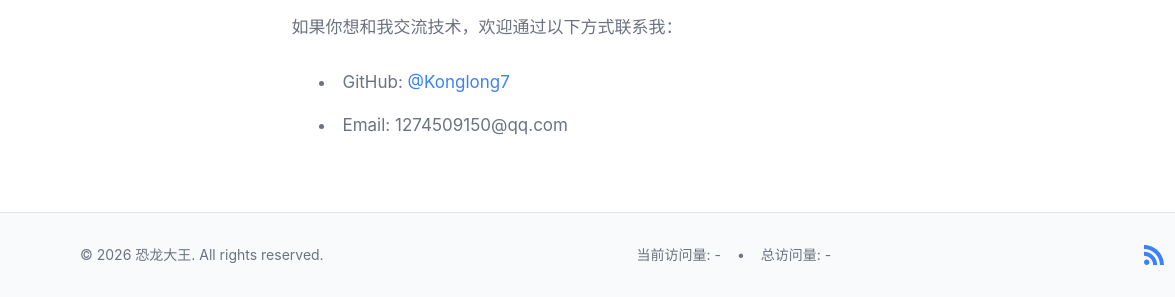
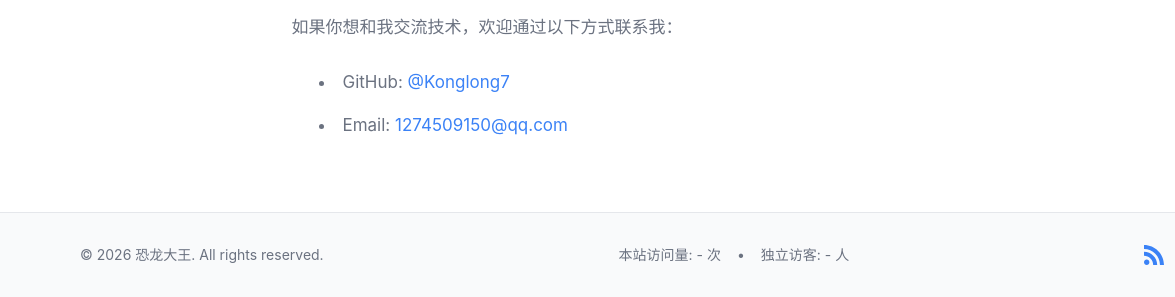
Before and after one commit to Konglong7/tech-blog, an Astro site: page /about in a window 1280 px wide. Shown: the part 604-901 px from the top of the page, 0-1175 px from the left. Built offline with nearby package versions, Linux system fonts and the light colour scheme; Astro itself is replaced by a stand-in of ours; a script that the page names is missing.

Commit message:
🔧 优化访问量统计和邮箱显示
- 修正访问量标签语义（本站访问量/独立访客）
- 脚本协议改为 https
- 邮箱添加反爬混淆处理
- 恢复不蒜子容器 ID 兼容性

```diff
--- a/src/components/Footer.astro
+++ b/src/components/Footer.astro
@@ -16,13 +16,9 @@ const currentYear = new Date().getFullYear();
 
       <!-- 访问量统计 -->
       <div class="flex items-center gap-4 text-[var(--text-secondary)] text-sm">
-        <span id="busuanzi_container_site_pv">
-          当前访问量: <span id="busuanzi_value_site_pv">-</span>
-        </span>
+        <span id="busuanzi_container_site_pv">本站访问量: <span id="busuanzi_value_site_pv">-</span> 次</span>
         <span>•</span>
-        <span id="busuanzi_container_site_uv">
-          总访问量: <span id="busuanzi_value_site_uv">-</span>
-        </span>
+        <span id="busuanzi_container_site_uv">独立访客: <span id="busuanzi_value_site_uv">-</span> 人</span>
       </div>
 
       <!-- 社交链接 -->
@@ -43,4 +39,4 @@ const currentYear = new Date().getFullYear();
 </footer>
 
 <!-- 不蒜子访问量统计 -->
-<script async src="//busuanzi.ibruce.info/busuanzi/2.3/busuanzi.pure.mini.js"></script>
+<script async src="https://busuanzi.ibruce.info/busuanzi/2.3/busuanzi.pure.mini.js"></script>
--- a/src/pages/about.astro
+++ b/src/pages/about.astro
@@ -40,7 +40,7 @@ import '../styles/global.css';
           </p>
           <ul class="list-disc list-inside space-y-2">
             <li>GitHub: <a href="https://github.com/Konglong7" target="_blank" rel="noopener noreferrer" class="text-[var(--accent)]">@Konglong7</a></li>
-            <li>Email: 1274509150@qq.com</li>
+            <li>Email: <a href="&#x6d;&#97;&#105;&#108;&#116;&#111;&#58;%31%32%37%34%35%30%39%31%35%30%40%71%71%2e%63%6f%6d" class="text-[var(--accent)]">1274509150@qq.com</a></li>
           </ul>
         </div>
       </article>
```
